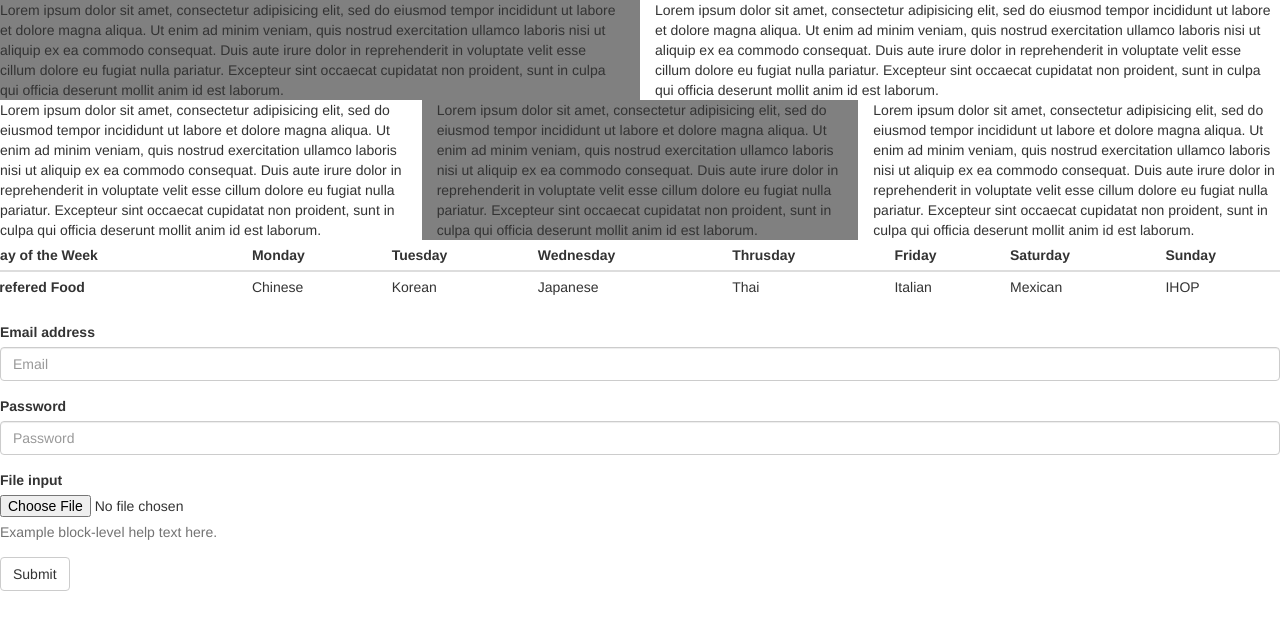
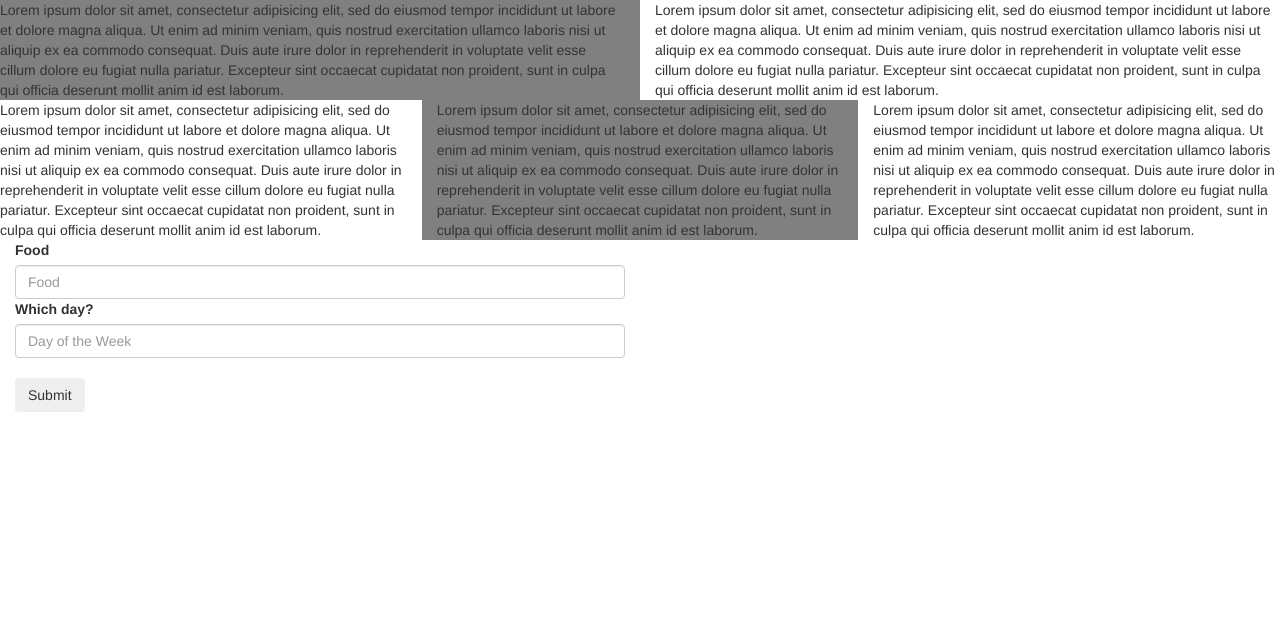
Before and after one commit to jolohman/BootstrapLibrary, a plain HTML site: page index.html in a window 1280 px wide. Drawn offline with nearby package versions, Linux system fonts and the light colour scheme.

Commit message:
Food Form added

```diff
--- a/index.html
+++ b/index.html
@@ -8,6 +8,9 @@
 	<title>Bootstrap Grid</title>
 </head>
 <body>
+
+
+<!-- Grid System -->
 	<div class="row">
 		<div class="col-md-6" id="box1">
 			Lorem ipsum dolor sit amet, consectetur adipisicing elit, sed do eiusmod
@@ -52,7 +55,10 @@
 			proident, sunt in culpa qui officia deserunt mollit anim id est laborum.
 		</div>
 	</div>
-	<div class="row">
+
+
+<!-- Table from Bootstrap -->
+	<!-- <div class="row">
 		<table class="table table-condensed">
 			<thead>
 				<th>Day of the Week</th>
@@ -77,22 +83,22 @@
 				</tr>
 			</tbody>
 		</table>
+	</div> -->
+
+<!-- FOOD FORM -->
+
+	<div class="col-md-6">
+		<form>
+			<div class="form-group">
+				<label>Food</label>
+				<input class="form-control" type="text" placeholder="Food">
+
+				<label>Which day?</label>
+				<input class="form-control" type="text" placeholder="Day of the Week">
+				<br>
+				<button class="btn" type="Sumbit">Submit</button>
+			</div>
+		</form>
 	</div>
-	<form>
-	  <div class="form-group">
-	    <label for="exampleInputEmail1">Email address</label>
-	    <input type="email" class="form-control" id="exampleInputEmail1" placeholder="Email">
-	  </div>
-	  <div class="form-group">
-	    <label for="exampleInputPassword1">Password</label>
-	    <input type="password" class="form-control" id="exampleInputPassword1" placeholder="Password">
-	  </div>
-	  <div class="form-group">
-	    <label for="exampleInputFile">File input</label>
-	    <input type="file" id="exampleInputFile">
-	    <p class="help-block">Example block-level help text here.</p>
-	  </div>
-	  <button type="submit" class="btn btn-default">Submit</button>
-	</form>
 </body>
 </html>
```
